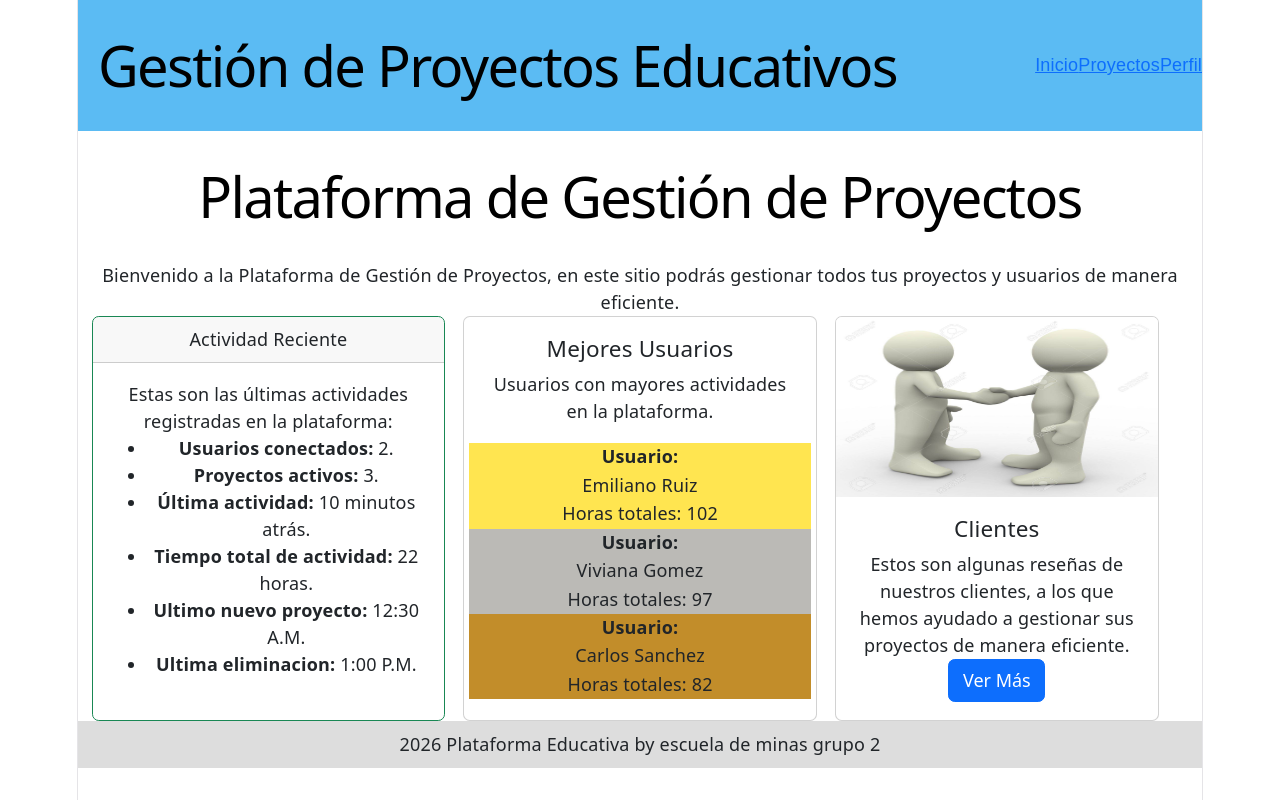
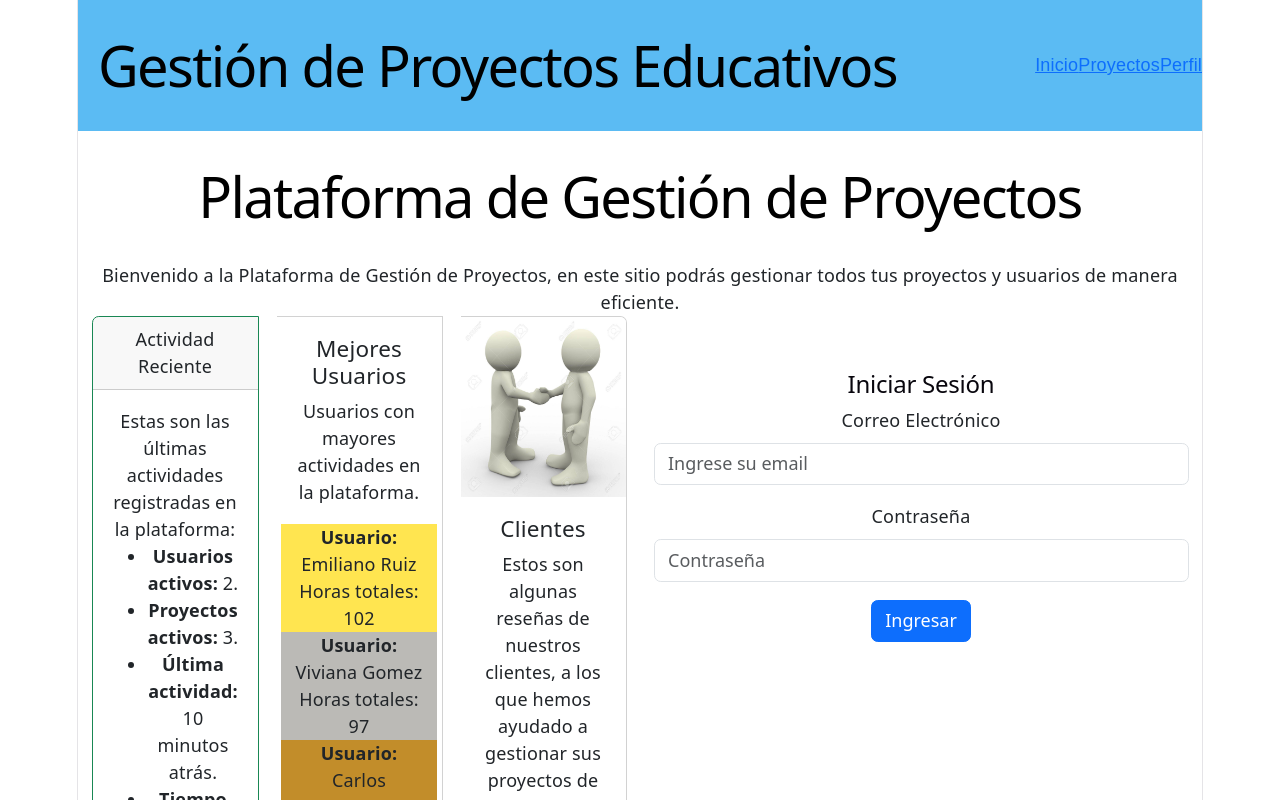
Before and after one commit to slendertroll777/pv_tp3_grupo2, a React (Vite) app: page / in a window 1280 px wide. Shown: the top 800 px of the page. Built offline with nearby package versions, Linux system fonts and the light colour scheme.

Commit message:
Agregado Formulario, modificaciones en los cards - Angulo

```diff
--- a/src/components/actividadCard.jsx
+++ b/src/components/actividadCard.jsx
@@ -11,7 +11,7 @@ function ActividadCard() {
                         Estas son las últimas actividades registradas en la plataforma:
                     <ul>
                         <li>
-                            <strong>Usuarios conectados: </strong> 2.
+                            <strong>Usuarios activos: </strong> 2.
                         </li>
                         <li>
                             <strong>Proyectos activos: </strong> 3.
@@ -22,12 +22,6 @@ function ActividadCard() {
                         <li>
                             <strong>Tiempo total de actividad: </strong> 22 horas.
                         </li>
-                        <li>
-                            <strong>Ultimo nuevo proyecto: </strong> 12:30 A.M.
-                        </li>
-                        <li>
-                            <strong>Ultima eliminacion: </strong> 1:00 P.M.
-                        </li>
                     </ul>
                 </Card.Text>
             </Card.Body>
--- a/src/views/Dashboard.jsx
+++ b/src/views/Dashboard.jsx
@@ -1,28 +1,49 @@
-import Col from "react-bootstrap/Col";
-import Row from "react-bootstrap/Row";
 import Container from "react-bootstrap/Container";
+import CardGroup from 'react-bootstrap/CardGroup';
+import Row from 'react-bootstrap/Row';
+import Col from 'react-bootstrap/Col';
 import ActividadCard from "../components/actividadCard";
 import ActivosCard from "../components/activosCard";
 import ClientesCard from "../components/clientesCard";
-
+import Button from 'react-bootstrap/Button';
+import Form from 'react-bootstrap/Form';
 
 function Dashboard() {
 
 
-    return(
+    return (
         <Container className="mt-4" >
             <h1 style={{ color: ' #000000' }}>Plataforma de Gestión de Proyectos</h1>
 
-                <p>Bienvenido a la Plataforma de Gestión de Proyectos, en este sitio podrás gestionar todos tus proyectos y usuarios de manera eficiente.</p>
-            <Row className="align-items-stretch gx-3">
-                <Col className="d-flex">
-                    <ActividadCard />
+            <p>Bienvenido a la Plataforma de Gestión de Proyectos, en este sitio podrás gestionar todos tus proyectos y usuarios de manera eficiente.</p>
+            <Row className="mb-4">
+                <Col>
+                    <CardGroup className="d-flex align-items-stretch gap-3" width="50%">
+                        <ActividadCard />
+                        <ActivosCard />
+                        <ClientesCard />
+                    </CardGroup>
                 </Col>
-                <Col className="d-flex">
-                    <ActivosCard />
-                </Col>
-                <Col className="d-flex">
-                    <ClientesCard />
+                <Col className="login-form">
+                    <br></br>
+                    <br></br>
+
+
+                    <Form>
+                        <h2>Iniciar Sesión</h2>
+                        <Form.Group className="mb-3" controlId="formBasicEmail">
+                            <Form.Label>Correo Electrónico</Form.Label>
+                            <Form.Control type="email" placeholder="Ingrese su email" />
+                        </Form.Group>
+
+                        <Form.Group className="mb-3">
+                            <Form.Label>Contraseña</Form.Label>
+                            <Form.Control type="password" placeholder="Contraseña" />
+                        </Form.Group>
+                        <Button variant="primary" type="submit">
+                            Ingresar
+                        </Button>
+                    </Form>
                 </Col>
             </Row>
         </Container>
```
